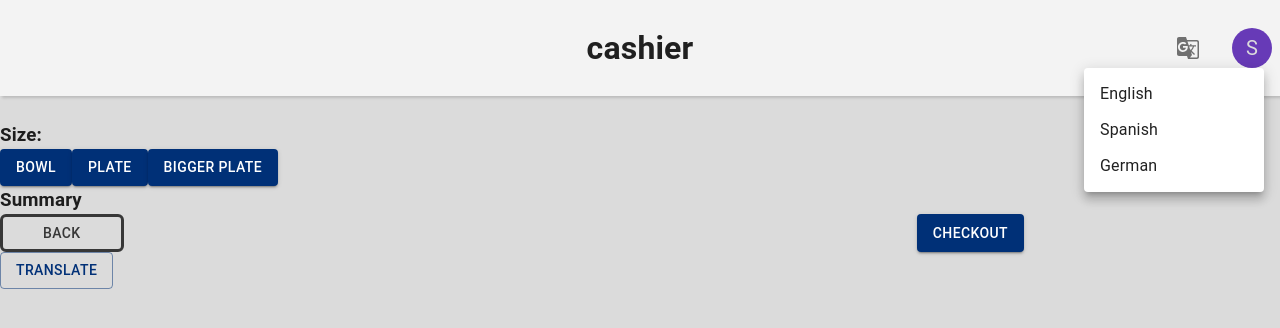
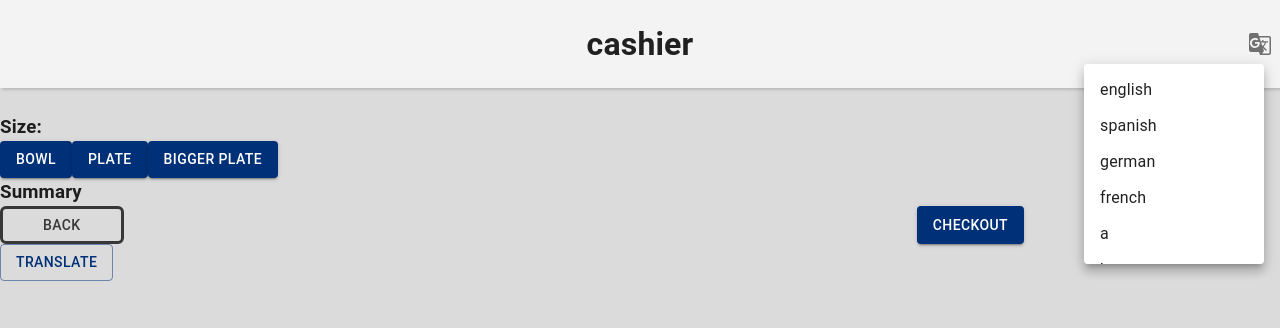
Before and after one commit to jdavstaff/Project3Docs, a React (Create React App) app in the folder frontend/: page /cashier in a window 1280 px wide. Both pictures are taken after a click on the button "Translate". Shown: the top 328 px of the page. Built offline with nearby package versions, Linux system fonts and the light colour scheme.

Commit message:
menu items for google translate appears

```diff
--- a/frontend/src/components/Header.js
+++ b/frontend/src/components/Header.js
@@ -1,13 +1,36 @@
 import GTranslateIcon from "@mui/icons-material/GTranslate";
-import { useState } from "react";
+import { useEffect, useState } from "react";
 import { Grid, IconButton, Menu, MenuItem, Tooltip } from "@mui/material";
 import Avatar from "@mui/material/Avatar";
 import { deepPurple } from "@mui/material/colors";
 import Stack from "@mui/material/Stack";
+import { useUserInfo } from "../contexts/UserContext";
 
 export default function Header({ name }) {
   const [anchorEl, setAnchorEl] = useState(null);
+  const [languages, setLanguages] = useState([]);
   const open = Boolean(anchorEl);
+
+  const userInfo = useUserInfo();
+
+  useEffect(() => {
+    let lang = [
+      "english",
+      "spanish",
+      "german",
+      "french",
+      "a",
+      "b",
+      "c",
+      "korean",
+    ];
+
+    // FIXME: should get list of languages from API
+
+    console.log(lang);
+    setLanguages(lang);
+  }, []);
+
   const handleClick = (event) => {
     setAnchorEl(event.currentTarget);
   };
@@ -15,6 +38,10 @@ export default function Header({ name }) {
     setAnchorEl(null);
   };
 
+  const onSelectLanguage = (language) => {
+    console.log("Translate page to ", language);
+    handleClose();
+  };
   const headerStyle = {
     textAlign: "center",
     backgroundColor: "#F3F3F3",
@@ -58,15 +85,19 @@ export default function Header({ name }) {
               },
             }}
           >
-            <MenuItem onClick={handleClose}>English</MenuItem>
-            <MenuItem onClick={handleClose}>Spanish</MenuItem>
-            <MenuItem onClick={handleClose}>German</MenuItem>
+            {languages.map((lang) => (
+              <MenuItem onClick={() => onSelectLanguage(lang)}>{lang}</MenuItem>
+            ))}
           </Menu>
-          <Tooltip title="Profile">
-            <IconButton>
-              <Avatar sx={{ bgcolor: deepPurple[500] }}>S</Avatar>
-            </IconButton>
-          </Tooltip>
+          {userInfo && (
+            <Tooltip title="Profile">
+              <IconButton>
+                <Avatar sx={{ bgcolor: deepPurple[500] }}>
+                  {userInfo.name.first.charAt(0)}
+                </Avatar>
+              </IconButton>
+            </Tooltip>
+          )}
         </Stack>
       </Grid>
     </Grid>
--- a/frontend/src/pages/manager/Inventory.js
+++ b/frontend/src/pages/manager/Inventory.js
@@ -99,23 +99,25 @@ export default function Inventory() {
         method: "GET",
         url: `${url}/getInvID`,
         params: { name: name },
-      }
+      };
 
       axios.request(options2).then((res2) => {
         console.log(res2.data.rows[0]);
         let d = [...data];
-        d.push({ name: name, quantity: quantity, ingredient_id: res2.data.rows[0].ingredient_id });
+        d.push({
+          name: name,
+          quantity: quantity,
+          ingredient_id: res2.data.rows[0].ingredient_id,
+        });
         setData(d);
         setAddDialogOpen(false);
       });
-
     });
-
   };
 
   return (
     <div class="center">
-      <TableContainer sx={{ maxHeight: 340 }} component={Paper}>
+      <TableContainer sx={{ maxHeight: "70vh" }} component={Paper}>
         <Table sx={{ minWidth: 650 }} aria-label="simple table">
           <TableHead>
             <TableRow>
--- a/frontend/src/pages/manager/MyMenu.js
+++ b/frontend/src/pages/manager/MyMenu.js
@@ -129,7 +129,7 @@ export default function MyMenu() {
   }, []);
 
   return (
-    <TableContainer component={Paper}>
+    <TableContainer component={Paper} sx={{ maxHeight: "70vh" }}>
       <Table aria-label="collapsible table">
         <TableHead>
           <TableRow>
```
